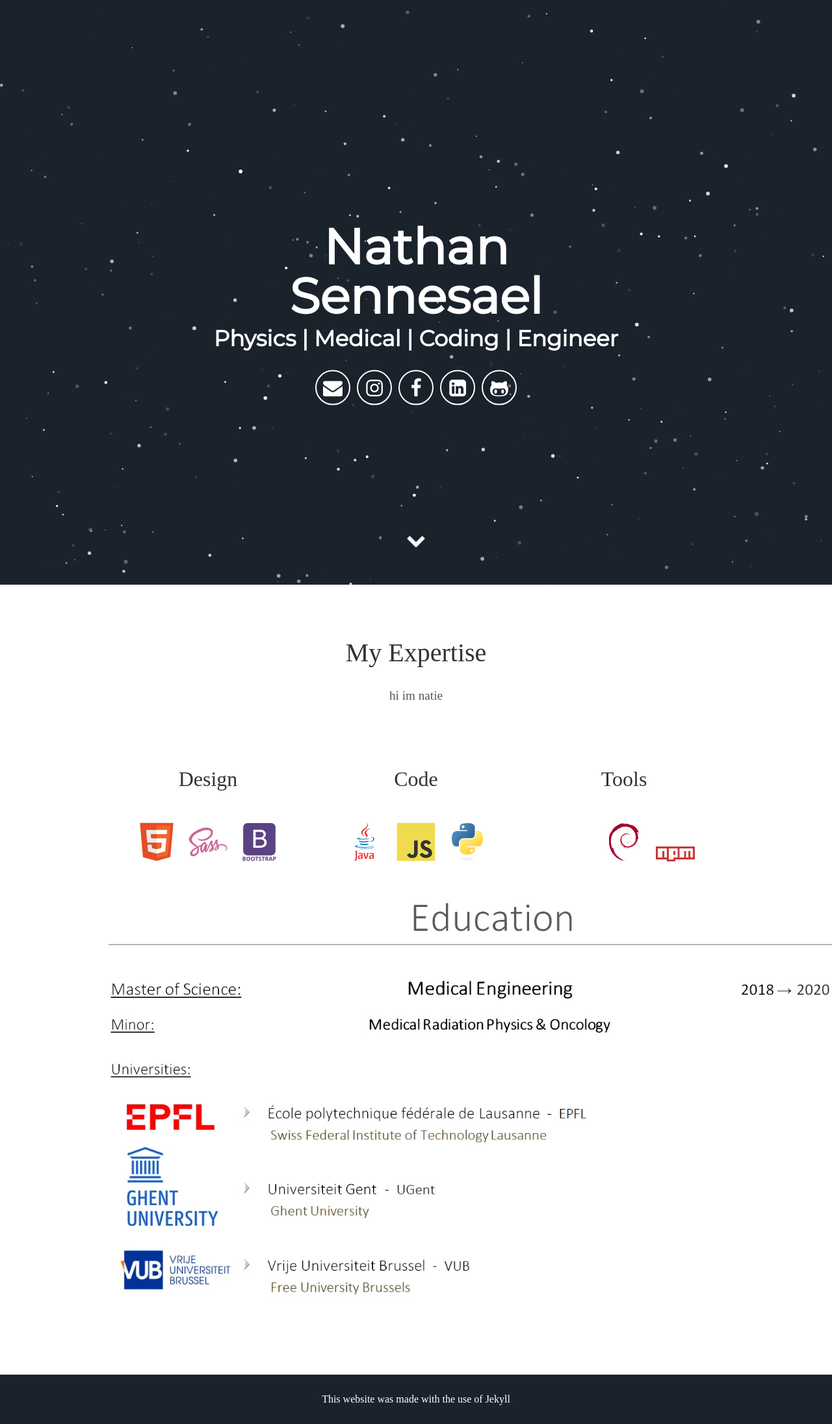
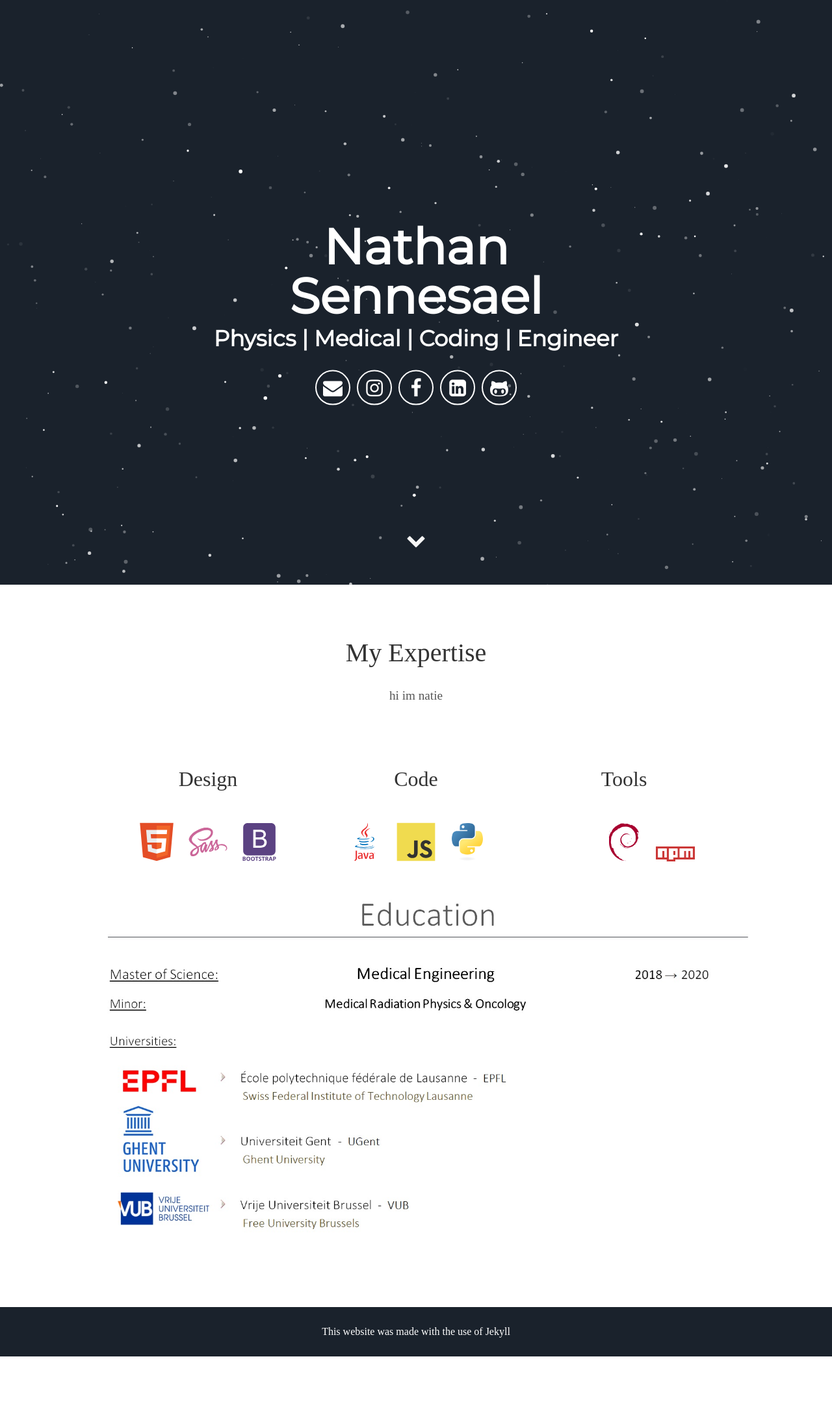
Before and after one commit to Senneschal/CV, a Jekyll site: the page built from index.html, in a window 1280 px wide. Shown: the whole page at 65% size. Built offline with Jekyll 4.4.1, drawn with Linux system fonts in a browser that asks for light colours; some web fonts are replaced; after the commit the page ends 2088 px from its top, so only the background shows below that.

Commit message:
Update default.html

```diff
--- a/_layouts/default.html
+++ b/_layouts/default.html
@@ -6,7 +6,7 @@
       {% include header.html %}
       <section id="about">
         {% include about.html %}
-        <img src="cv.jpg" alt="HTML5 Icon" width="1200">
+        <img src="cv.jpg" alt="HTML5 Icon" width="1000">
       </section>
         {{ content }}
       {% include footer.html %}
```
